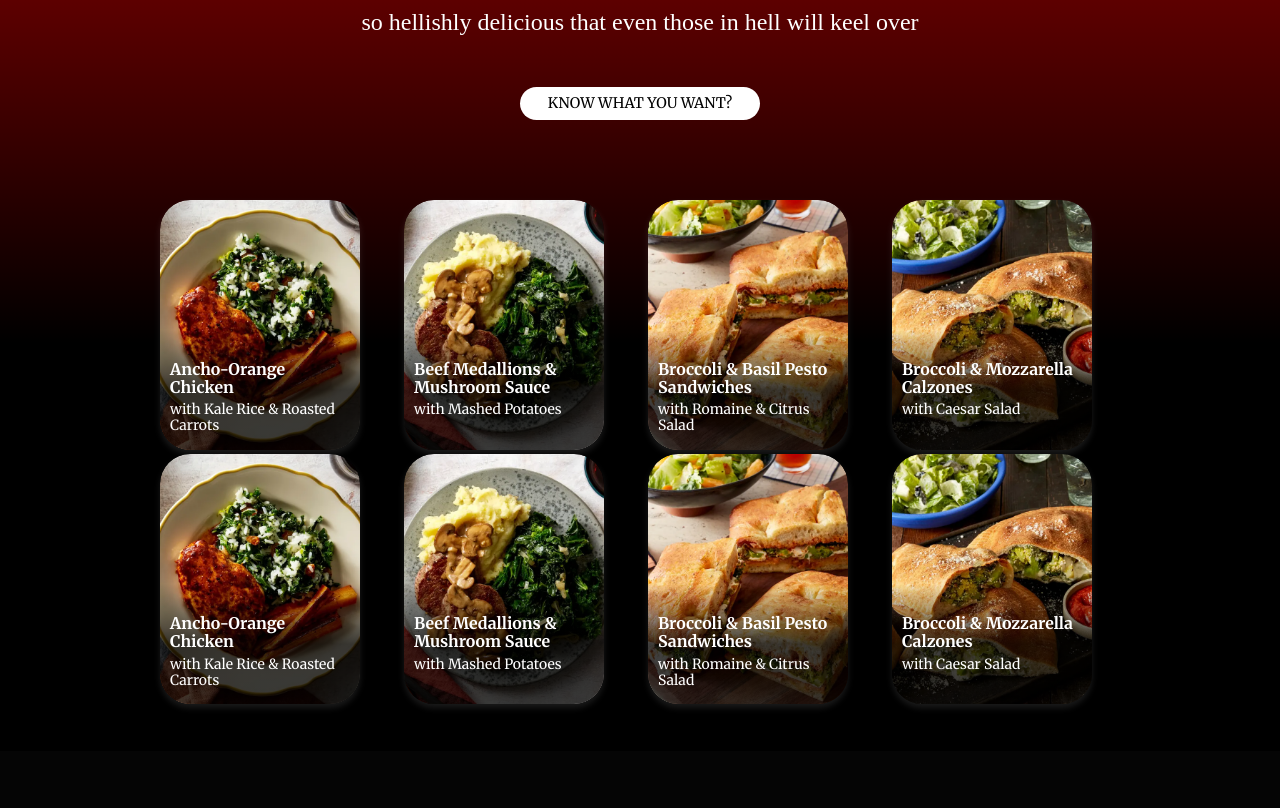
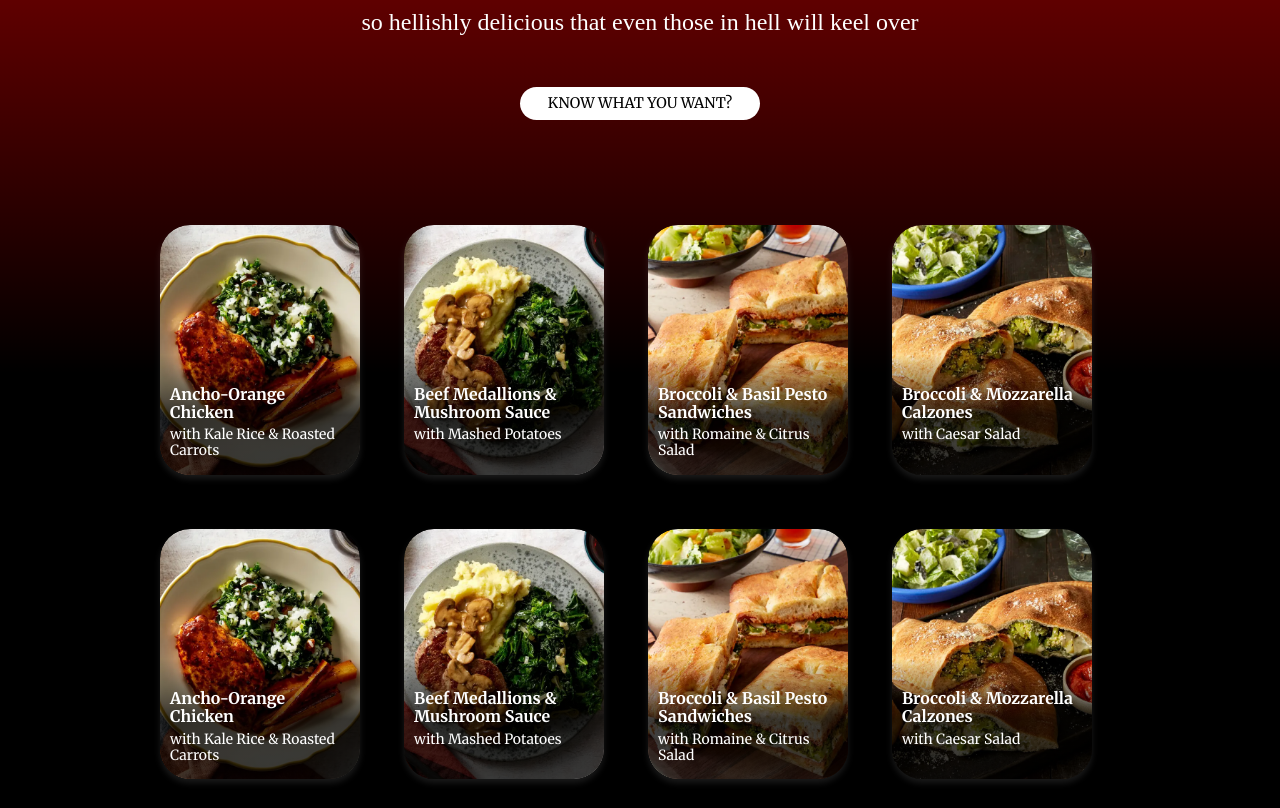
Before and after one commit to wd332/idm232-wd332, a PHP site: page / in a window 1280 px wide. Shown: the part 137-945 px from the top of the page. Before the commit the page ends 843 px from the top, so only its background shows below. Run offline with PHP 8.4, Linux system fonts and the light colour scheme; some web fonts are replaced.

Commit message:
fixed css

```diff
--- a/css/index.css
+++ b/css/index.css
@@ -105,7 +105,7 @@ h1 {
     width: 200px;
     height: 250px;
     display: inline-block;
-    margin: auto 20px;
+    margin: 25px 20px;
 
     position: relative;
     overflow: hidden;
```
